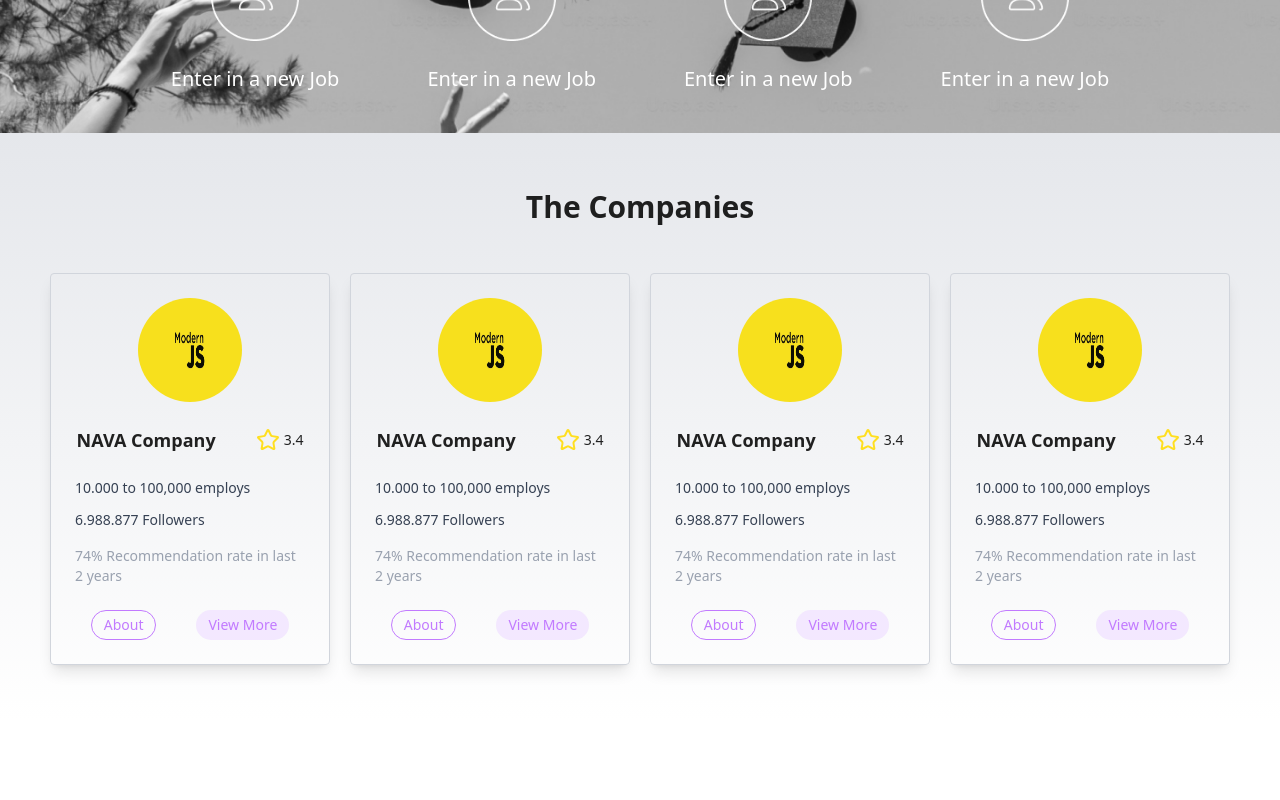
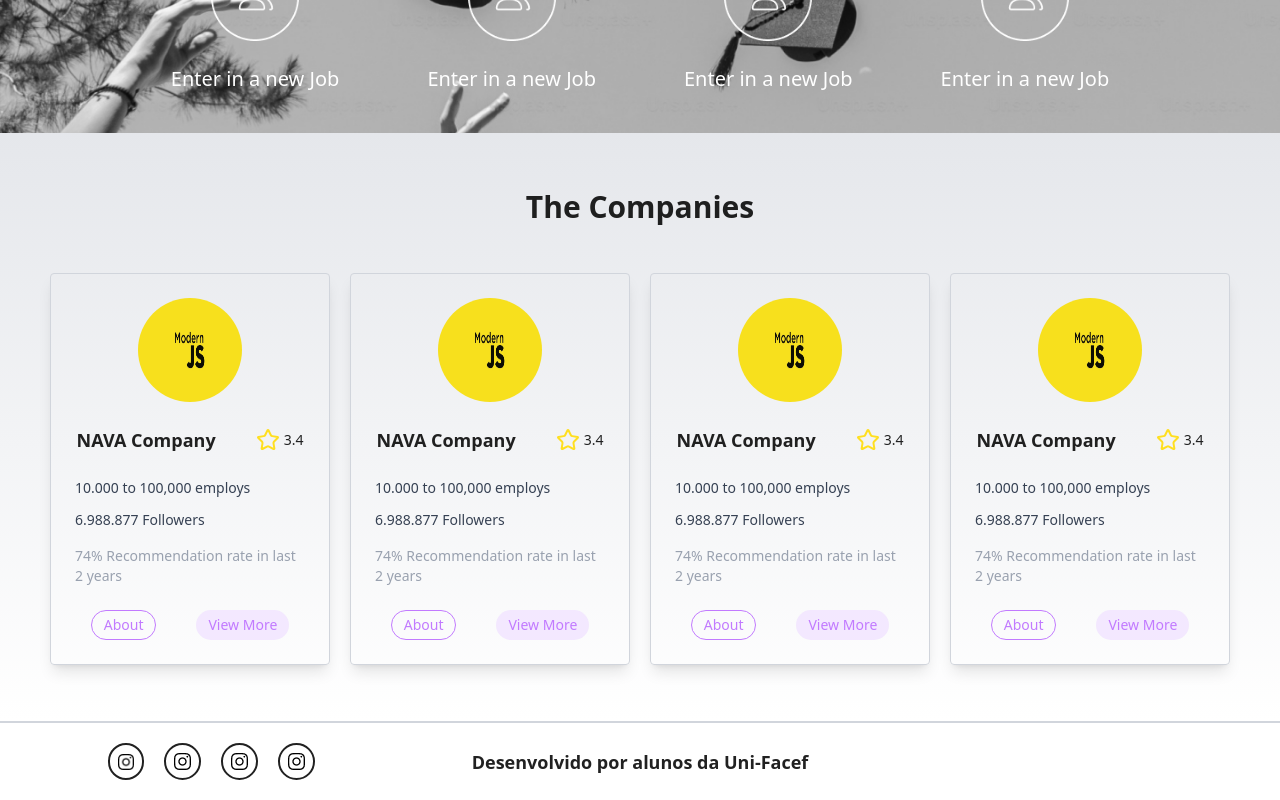
Before and after one commit to Trabalho-Tic/Tic-Site-de-vagas-de-emprego-, a React (Vite) app in the folder Frontend/TicFrontend/: page /home in a window 1280 px wide. Shown: the part 1019-1819 px from the top of the page. Before the commit the page ends 1740 px from the top, so only its background shows below. Built offline with nearby package versions, Linux system fonts and the light colour scheme.

Commit message:
Criando um footer

```diff
--- a/Frontend/TicFrontend/src/Pages/Home.jsx
+++ b/Frontend/TicFrontend/src/Pages/Home.jsx
@@ -1,5 +1,6 @@
 import React from "react"
 import Header from "../components/Header"
+import Footer from "../components/Footer";
 import Input from "../components/input"
 import Card from "../components/Card";
 import CardCompanies from "../components/CardCompanies";
@@ -12,7 +13,7 @@ function Vagas() {
         <>
             <Header />
             <section className="flex flex-col justify-center items-center gap-10 pt-10">
-                <p className="text-4xl text-shadow-lg/10">Procure por um Job</p>
+                <p className="text-4xl">Procure por um Job</p>
                 <div className="flex flex-col items-center lg:flex-row gap-5">
                     <Input placeholder="Procure pela Vaga"></Input>
                     <Input placeholder="Procure pela Localização"></Input>
@@ -63,6 +64,8 @@ function Vagas() {
                     <CardCompanies />
                 </div>
             </section>
+
+            <Footer />
         </>
     )
 }
--- /dev/null
+++ b/Frontend/TicFrontend/src/components/Footer.jsx
@@ -0,0 +1,29 @@
+import React from "react";
+import insta from "../assets/instagram.png"
+
+function Footer() {
+
+    return (
+        <footer className="flex border-t-2 border-gray-300 px-27 items-center py-5">
+            <div className="flex gap-5">
+                <button className="border-2 rounded-4xl p-2 transition-all duration-300 hover:-translate-y-1 hover:shadow-lg hover:shadow-green-300">
+                    <img className="h-4" src={insta} alt="" />
+                </button>
+                <button className="border-2 rounded-4xl p-2 transition-all duration-300 hover:-translate-y-1 hover:shadow-lg hover:shadow-green-300">
+                    <img src={insta} alt="" />
+                </button>
+                <button className="border-2 rounded-4xl p-2 transition-all duration-300 hover:-translate-y-1 hover:shadow-lg hover:shadow-green-300">
+                    <img src={insta} alt="" />
+                </button>
+                <button className="border-2 rounded-4xl p-2 transition-all duration-300 hover:-translate-y-1 hover:shadow-lg hover:shadow-green-300">
+                    <img src={insta} alt="" />
+                </button>
+            </div>
+            <div className="absolute left-1/2 font-semibold text-lg transform -translate-x-1/2 p-4">
+                <p>Desenvolvido por alunos da Uni-Facef</p>
+            </div>
+        </footer>
+    )
+}
+
+export default Footer
```
Also changed, not shown: Frontend/TicFrontend/src/assets/instagram.png (added).
